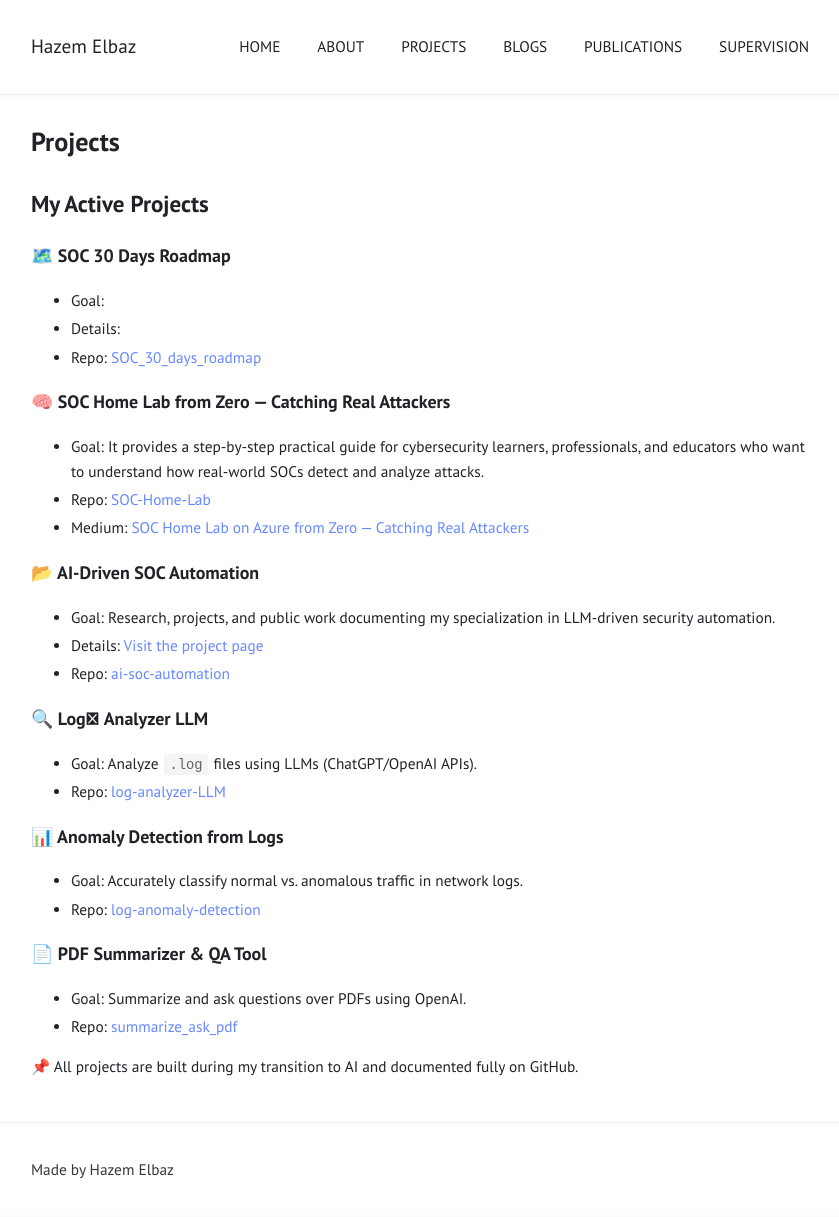
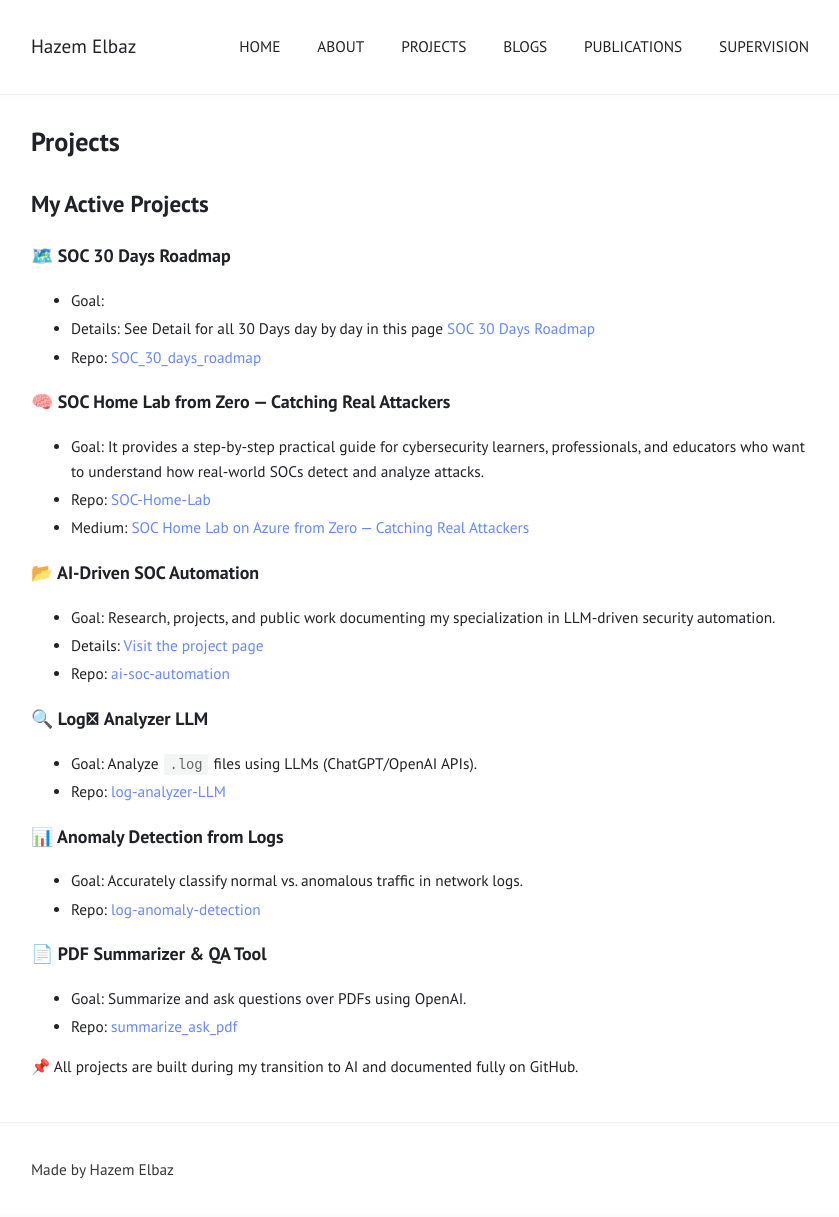
Before and after one commit to elbazhazem/elbazhazem.github.io, a Jekyll site: the page built from projects.md, in a window 1280 px wide. Shown: the whole page, without its empty margins (220-1059 px from the left). Built offline with Jekyll 4.4.1, drawn with Linux system fonts in a browser that asks for light colours.

Commit message:
Enhance SOC 30 Days Roadmap details
Updated details for SOC 30 Days Roadmap project.

```diff
--- a/projects.md
+++ b/projects.md
@@ -7,7 +7,7 @@ title: "Projects"
 
 ### 🗺️ SOC 30 Days Roadmap
 - Goal:
-- Details:
+- Details: See Detail for all 30 Days day by day in this page [SOC 30 Days Roadmap](./SOC_30_days.md)
 - Repo: [SOC_30_days_roadmap](https://github.com/elbazhazem/SOC_30_days_roadmap/tree/master)
 
 ### 🧠 SOC Home Lab from Zero — Catching Real Attackers
```
